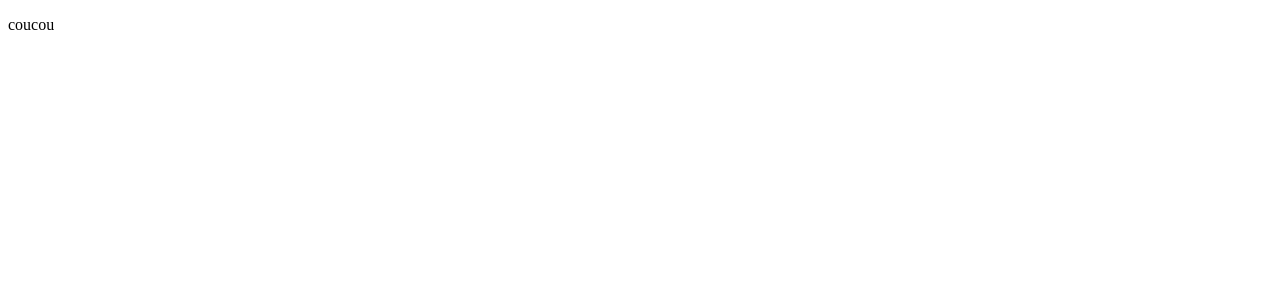
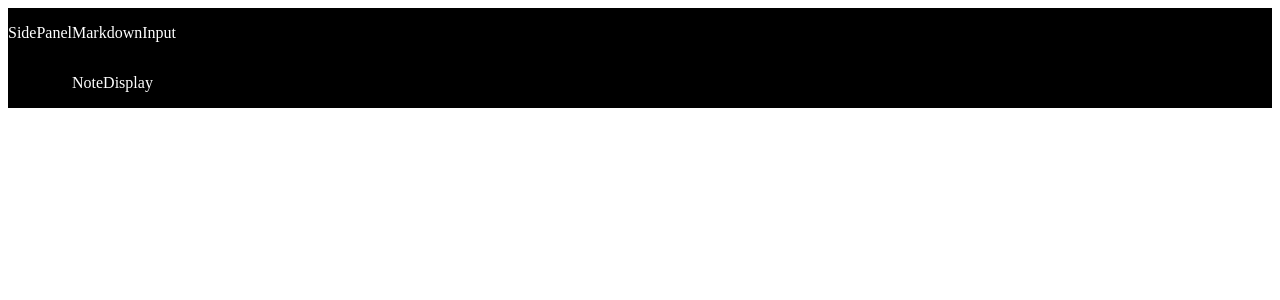
Before and after one commit to TGianella/bloc-notes, a React (Vite) app: page / in a window 1280 px wide. Shown: the top 300 px of the page. Built offline with nearby package versions, Linux system fonts and the light colour scheme.

Commit message:
General layout of high-level components

```diff
--- a/src/App.jsx
+++ b/src/App.jsx
@@ -1,8 +1,18 @@
 import React from 'react';
+import SidePanel from './components/SidePanel/index';
+import MarkdownInput from './components/MarkdownInput/index';
+import NoteDisplay from './components/NoteDisplay/index';
+import './app.scss'
 
 function App() {
   return (
-    <p>coucou</p>
+    <div class="container">
+      <SidePanel />
+      <div class="notes">
+        <MarkdownInput />
+        <NoteDisplay />
+      </div>
+    </div>
   )
 }
 
--- /dev/null
+++ b/src/app.scss
@@ -0,0 +1,10 @@
+.container {
+  display: flex;
+  background-color: black;
+  color: white;
+}
+
+.notes {
+  display: flex;
+  flex-direction: column;
+}
--- a/src/components/MarkdownInput/index.jsx
+++ b/src/components/MarkdownInput/index.jsx
@@ -6,3 +6,5 @@ function MarkdownInput() {
     <p>MarkdownInput</p>
   )
 }
+
+export default MarkdownInput;
--- a/src/components/NoteDisplay.jsx
+++ b/src/components/NoteDisplay/index.jsx
@@ -6,3 +6,5 @@ function NoteDisplay() {
     <p>NoteDisplay</p>
   )
 }
+
+export default NoteDisplay;
--- /dev/null
+++ b/src/components/SidePanel/index.jsx
@@ -0,0 +1,10 @@
+import React from 'react';
+
+function SidePanel() {
+
+  return (
+    <p>SidePanel</p>
+  )
+}
+
+export default SidePanel;
```
